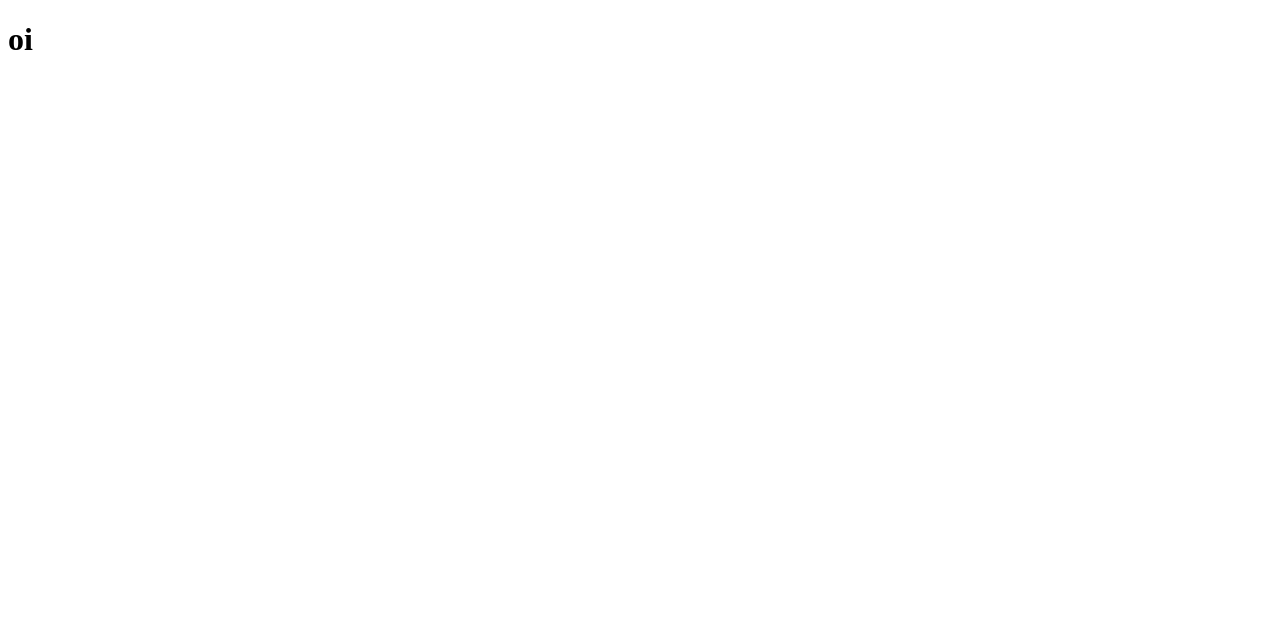
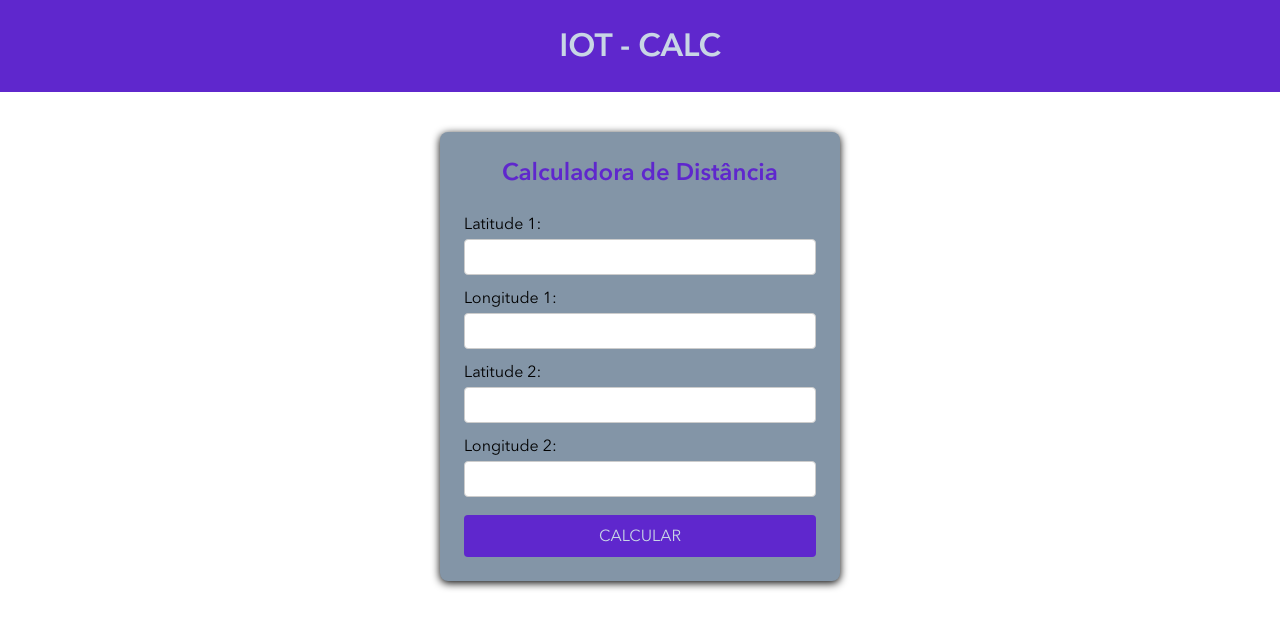
Before and after one commit to JaoVicy/IoT-Calc, a Django app: page / in a window 1280 px wide. Before the commit the part shown is almost empty. Shown: the top 629 px of the page. Run offline with Django 5.2, Linux system fonts and the light colour scheme; style sheets or scripts are compiled from the project's sources.

Commit message:
feat: update index.html

```diff
--- a/templates/app/index.html
+++ b/templates/app/index.html
@@ -3,9 +3,34 @@
 <head>
     <meta charset="UTF-8">
     <meta name="viewport" content="width=device-width, initial-scale=1.0">
-    <title>Document</title>
+    <title>IoT-Calc</title>
+    <link rel="stylesheet" href="css/main.css">
 </head>
 <body>
-    <h1>oi</h1>
+    <header class="header">
+        <div class="header__container">
+            <h1>IoT - Calc</h1>
+        </div>
+    </header>
+    <div class="calc-form">
+        <div class="calc-form__container">
+            <h2>Calculadora de Distância</h2>
+            <form class="calc-form__form" id="distanceForm">
+                <label for="lat1">Latitude 1:</label>
+                    <input type="number" step="any" id="lat1" required>
+                <label for="lon1">Longitude 1:</label>
+                    <input type="number" step="any" id="lon1" required>
+                <label for="lat2">Latitude 2:</label>
+                    <input type="number" step="any" id="lat2" required>
+                <label for="lon2">Longitude 2:</label>
+                    <input type="number" step="any" id="lon2" required>
+                <button type="submit">Calcular</button>
+            </form>
+        </div>
+    </div>
+    <div class="result">
+        <span id="result"></span>
+    </div>
+    <script src="js/main.js"></script>
 </body>
 </html>
```
